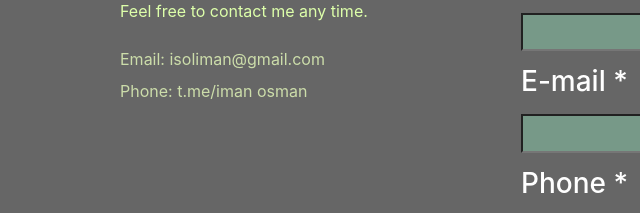
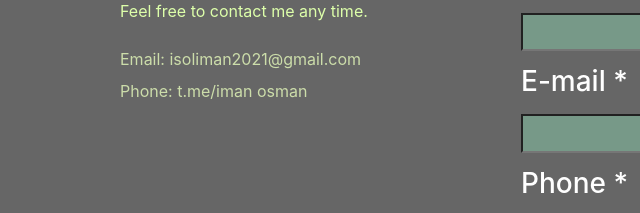
Before and after one commit to imanoia/imo-cv-full, a plain HTML site: page index.html in a window 1280 px wide. Shown: the part 2807-3020 px from the top of the page, 119-759 px from the left. Drawn offline with nearby package versions, Linux system fonts and the light colour scheme; files that its build step writes are made by us from their sources; a script that the page names is missing; files whose address does not match are found by name.

Commit message:
Update index.html

```diff
--- a/index.html
+++ b/index.html
@@ -188,7 +188,7 @@
                     Feel free to contact me any time.
                 </p>
                 <p class="page-p">
-                    Email: isoliman@gmail.com
+                    Email: isoliman2021@gmail.com
                     <br />
                     <a href="https://t.me/imanosman">Phone: t.me/iman osman</a>
                 </p>
```
